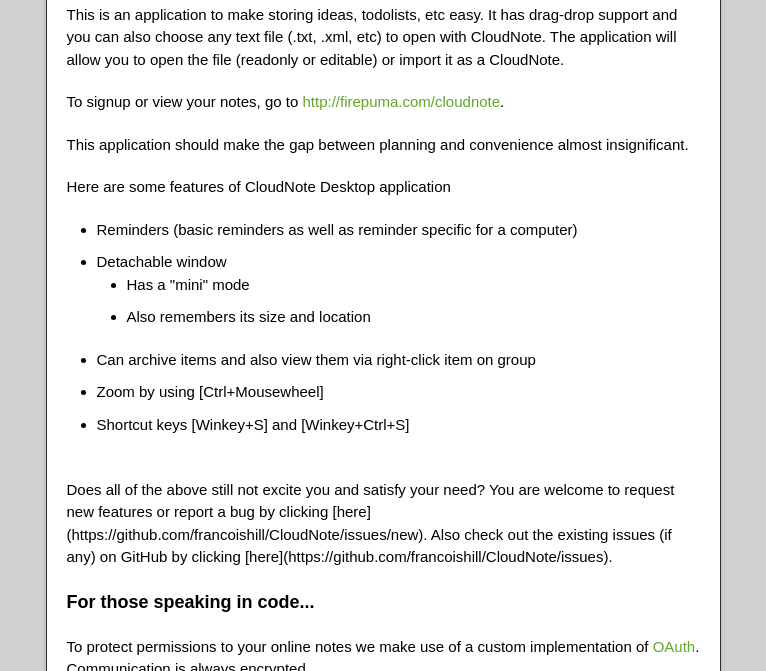
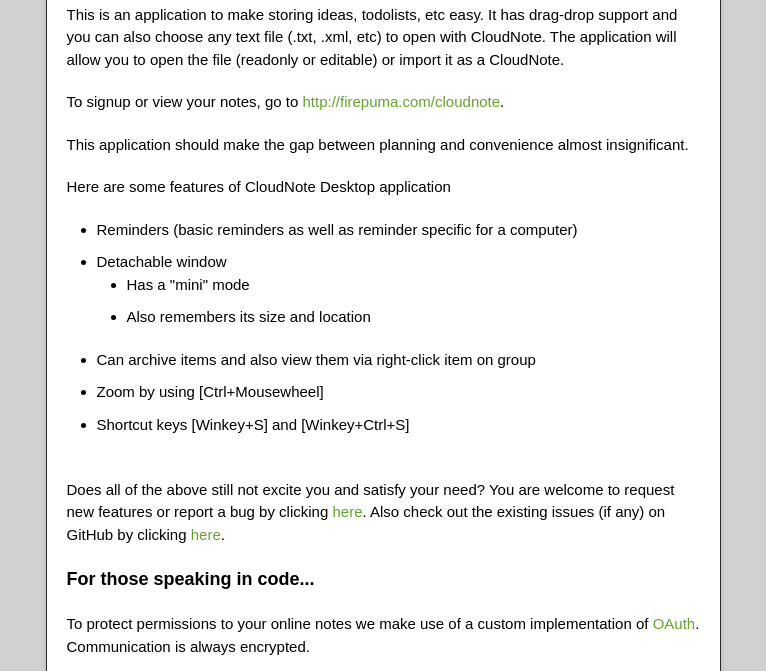
Before and after one commit to francoishill/CloudNote, a plain HTML site: page index.html in a window 1280 px wide. Shown: the part 314-985 px from the top of the page, without its empty margins (257-1023 px from the left). Drawn offline with nearby package versions, Linux system fonts and the light colour scheme.

Commit message:
Update index.html
Cannot use markup, it is now pure HTML.

```diff
--- a/index.html
+++ b/index.html
@@ -63,7 +63,7 @@
 </li>
 </ul>
 
-<p>Does all of the above still not excite you and satisfy your need? You are welcome to request new features or report a bug by clicking [here](https://github.com/francoishill/CloudNote/issues/new). Also check out the existing issues (if any) on GitHub by clicking [here](https://github.com/francoishill/CloudNote/issues).</p>
+<p>Does all of the above still not excite you and satisfy your need? You are welcome to request new features or report a bug by clicking <a href="https://github.com/francoishill/CloudNote/issues/new">here</a>. Also check out the existing issues (if any) on GitHub by clicking <a href="https://github.com/francoishill/CloudNote/issues">here</a>.</p>
 
 <h4><a name="for-those-speaking-in-code" class="anchor" href="#for-those-speaking-in-code"><span class="octicon octicon-link"></span></a>For those speaking in code...</h4>
 
```
